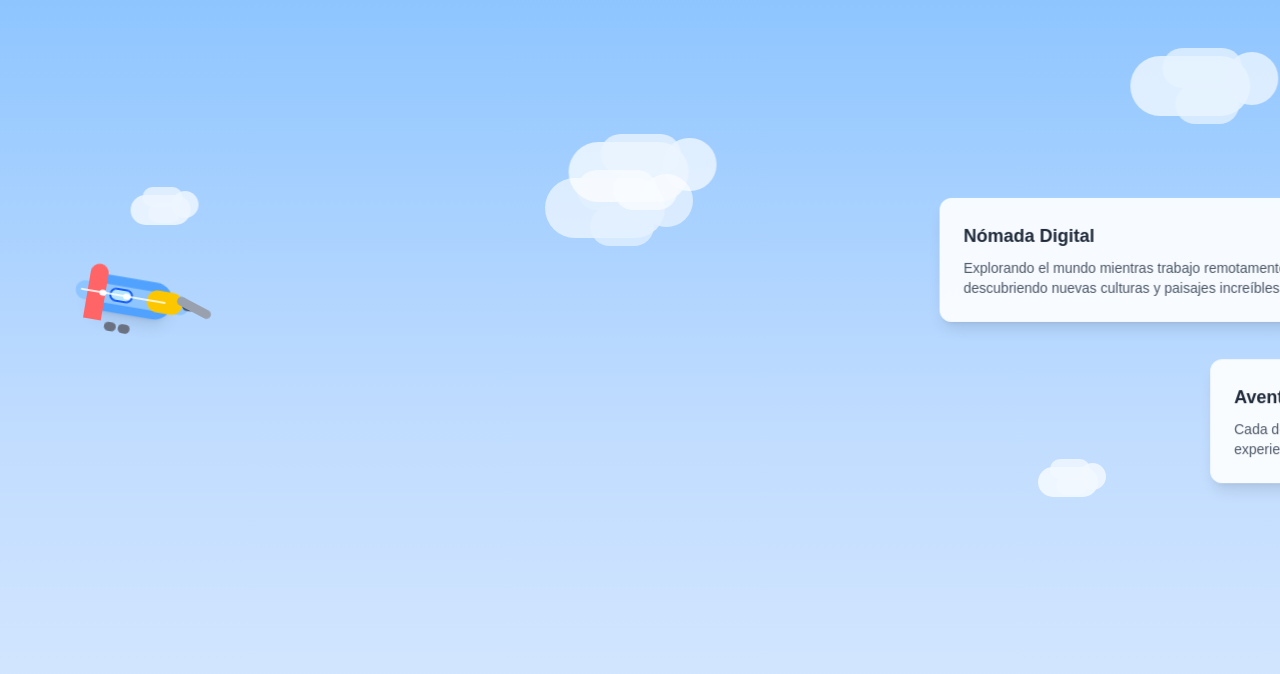
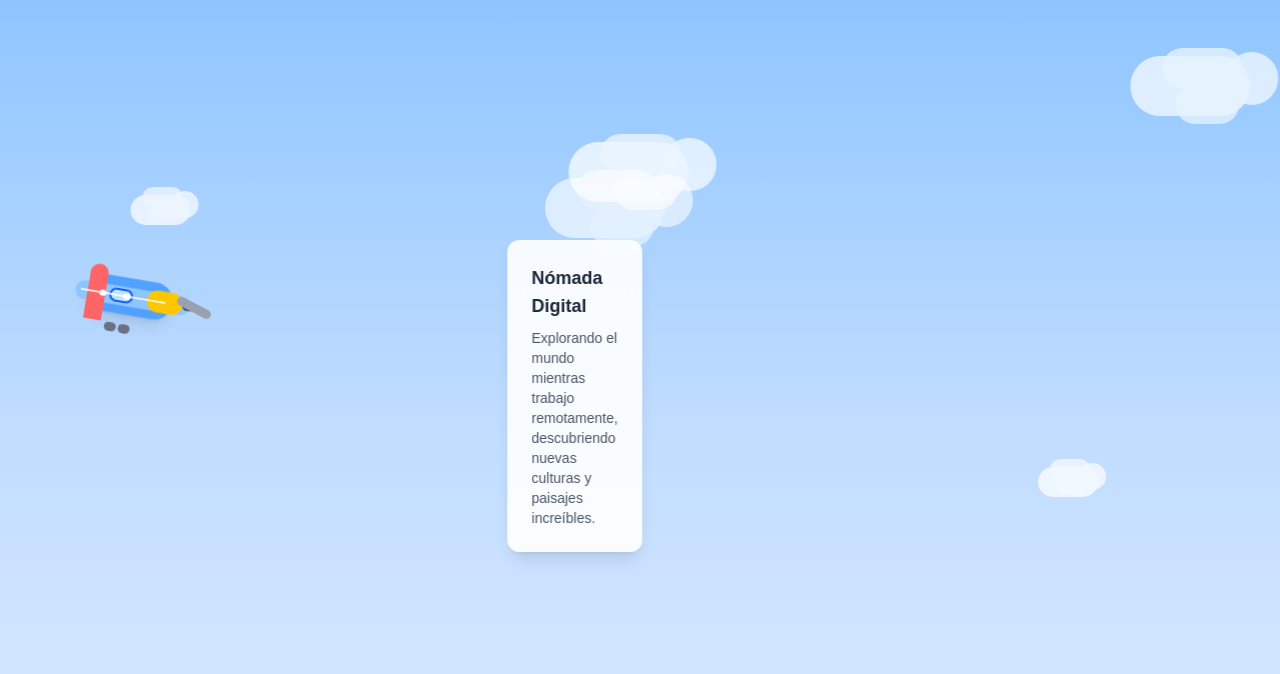
Before and after one commit to nicvazquezdev/digital-nomad-journey, a Next.js app: page / in a window 1280 px wide. Shown: the top 674 px of the page. Built offline with nearby package versions, Linux system fonts and the light colour scheme.

Commit message:
refactor FloatingCard and FloatingCardsContainer: change positioning from absolute to relative, simplify card animations, and enhance layout for better visual flow

```diff
--- a/app/components/FloatingCard.tsx
+++ b/app/components/FloatingCard.tsx
@@ -14,24 +14,15 @@ export default function FloatingCard({
   return (
     <div
       className={`
-        absolute
+        relative
         bg-white/90
         backdrop-blur-sm
         rounded-xl
         shadow-lg
         p-6
         max-w-sm
-        ${
-          cardIndex === 0
-            ? "animate-card-slide-first"
-            : "animate-card-slide-second"
-        }
         ${className}
       `}
-      style={{
-        top: cardIndex === 0 ? "25%" : "45%",
-        transform: "translateX(calc(100vw + 100px))",
-      }}
     >
       <h3 className="text-lg font-semibold text-gray-800 mb-2">{title}</h3>
       <p className="text-gray-600 text-sm">{content}</p>
--- a/app/components/FloatingCardsContainer.tsx
+++ b/app/components/FloatingCardsContainer.tsx
@@ -31,12 +31,22 @@ export default function FloatingCardsContainer({
   return (
     <div className={`absolute inset-0 pointer-events-none ${className}`}>
       {cards.map((card, index) => (
-        <FloatingCard
+        <div
           key={card.id}
-          title={card.title}
-          content={card.content}
-          cardIndex={index}
-        />
+          className="absolute animate-float"
+          style={{
+            left: `${100 + Math.random() * 50}%`, // Always start off-screen right (100% to 150%)
+            top: `30%`, // Center area around airplane height (35-55%)
+            animationDelay: `${index * 5}s`, // Positive delays only - cards appear one after another
+            animationDuration: `${16 + Math.random() * 8}s`, // Same duration as clouds
+          }}
+        >
+          <FloatingCard
+            title={card.title}
+            content={card.content}
+            cardIndex={index}
+          />
+        </div>
       ))}
     </div>
   );
```
